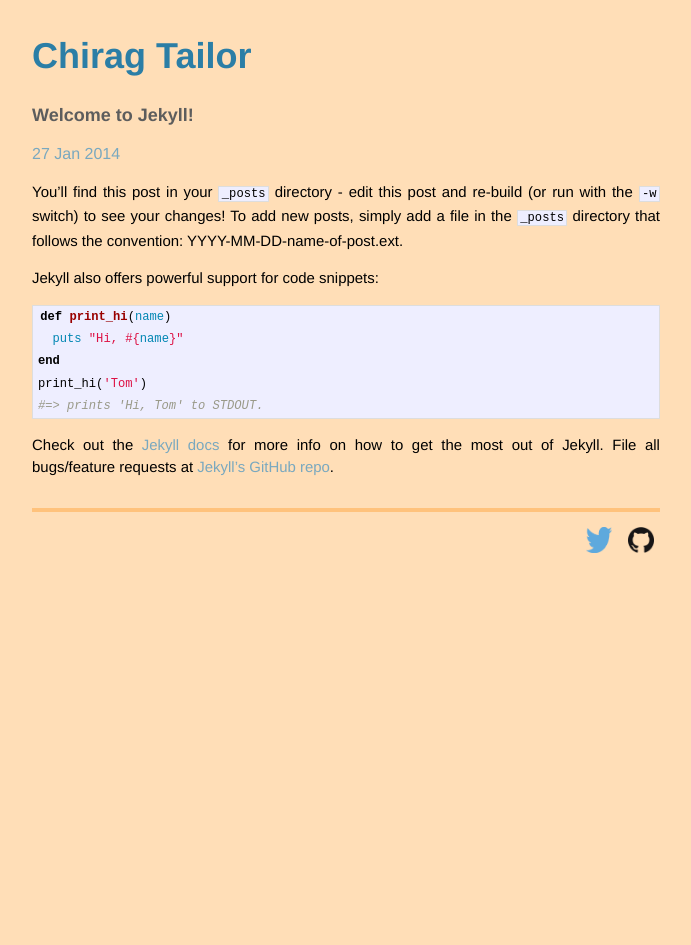
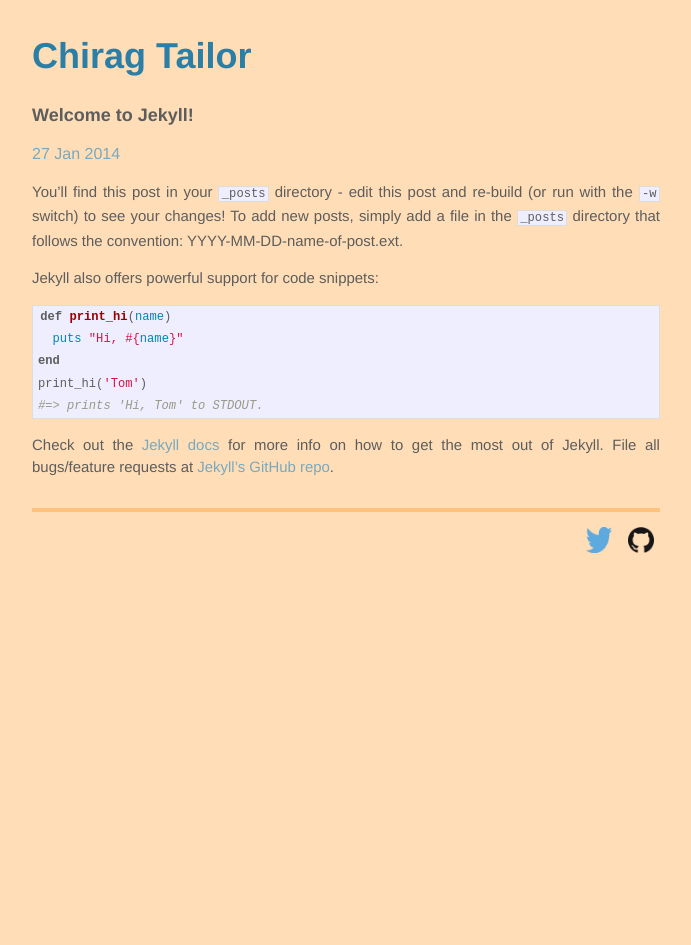
Before and after one commit to ctailor2/ctailor2.github.io, a Jekyll site: the page built from _posts/2014-01-27-welcome-to-jekyll.markdown, in a window 1280 px wide. Shown: the whole page, without its empty margins (294-985 px from the left). Built offline with Jekyll 4.4.1, drawn with Linux system fonts in a browser that asks for light colours; Markdown is read by kramdown in place of the engine named in the settings.

Commit message:
Change post text color to match the header

```diff
--- a/css/main.css
+++ b/css/main.css
@@ -147,6 +147,11 @@
 /*****************************************************************************/
 
 /* standard */
+
+.post {
+	color: #5D5D5D;
+}
+
 .post pre {
   border: 1px solid #ddd;
   background-color: #eef;
```
